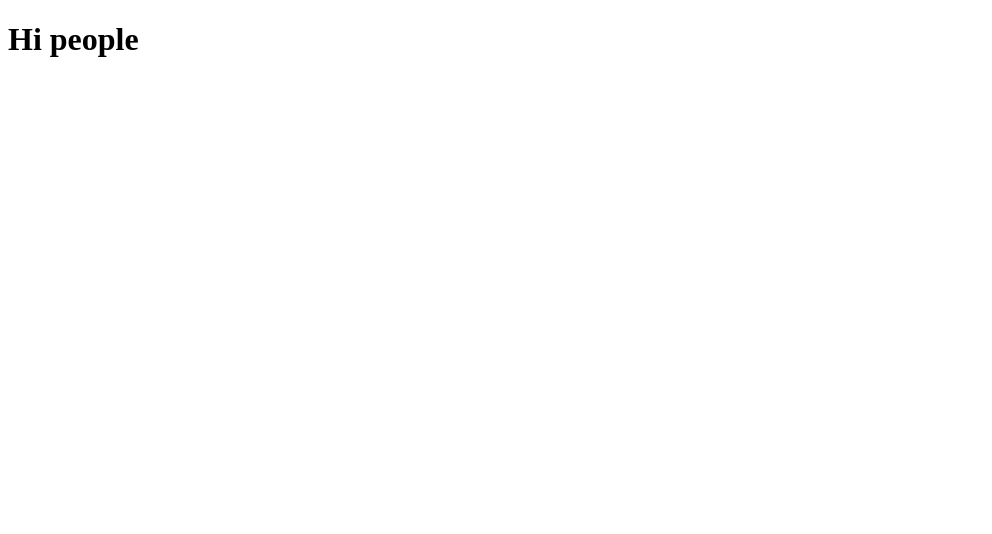
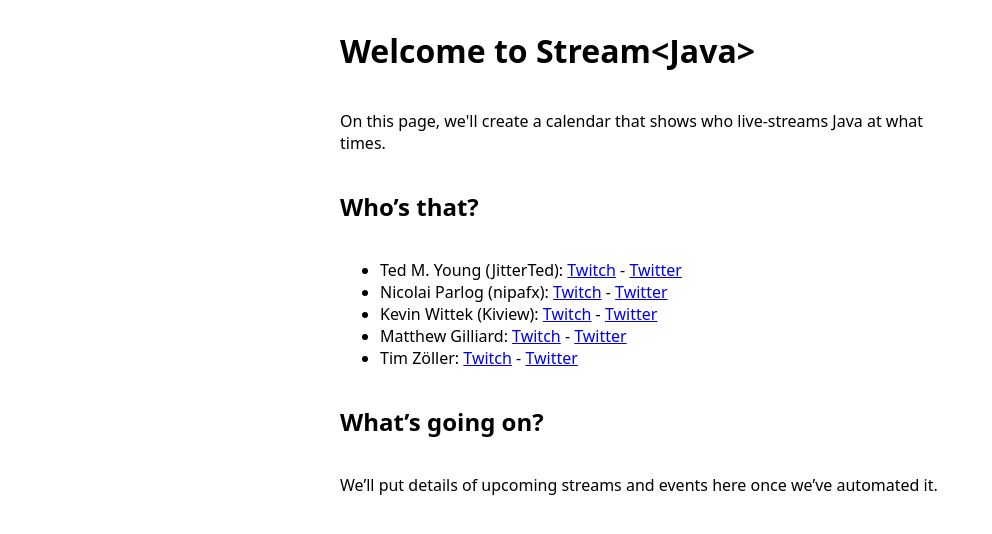
Before and after one commit to StreamOfJava/streamofjava.github.io, a Gatsby site: page / in a window 1280 px wide. Shown: the whole page, without its empty margins (0-992 px from the left). Built offline with nearby package versions, Linux system fonts and the light colour scheme; Gatsby itself is replaced by a stand-in of ours.

Commit message:
Recreate existing page

```diff
--- /dev/null
+++ b/src/components/global.css
@@ -0,0 +1,3 @@
+body {
+    font-family: "Noto Sans", "Helvetica Neue", Helvetica, Arial, sans-serif;
+}
--- /dev/null
+++ b/src/components/layout.module.css
@@ -0,0 +1,8 @@
+.main {
+    display: grid;
+    grid-template-columns: 1fr 600px 1fr;
+}
+
+.main > * {
+    grid-column: 2 / span 1;
+}
--- /dev/null
+++ b/src/components/layout.tsx
@@ -0,0 +1,16 @@
+import * as React from "react"
+
+import "./global.css"
+const layoutStyle = require("./layout.module.css")
+
+interface LayoutProperties {
+    children: any
+}
+
+const Layout = ({ children }: LayoutProperties) => (
+    <main className={layoutStyle.main}>
+        {children}
+    </main>
+)
+
+export default Layout
--- a/src/pages/404.tsx
+++ b/src/pages/404.tsx
@@ -1,10 +1,12 @@
 import * as React from "react"
 
+import Layout from "../components/layout";
+
 const NotFoundPage = () => (
-	<main>
+	<Layout>
 		<h1>404: Not Found</h1>
 		<p>You just hit a route that doesn&#39;t exist... the sadness.</p>
-	</main>
+	</Layout>
 )
 
 export default NotFoundPage
--- a/src/pages/index.tsx
+++ b/src/pages/index.tsx
@@ -1,9 +1,28 @@
 import * as React from "react"
+import { Link } from "gatsby"
+
+import Layout from "../components/layout";
 
 const IndexPage = () => (
-    <main>
-        <h1>Hi people</h1>
-    </main>
+	<Layout>
+		<h1>Welcome to Stream&lt;Java&gt;</h1>
+
+		<p>On this page, we'll create a calendar that shows who live-streams Java at what times.</p>
+
+		<h2>Who’s that?</h2>
+
+		<ul>
+			<li>Ted M. Young (JitterTed): <Link to={"https://www.twitch.tv/jitterted"}>Twitch</Link> - <Link to={"https://twitter.com/jitterted"}>Twitter</Link></li>
+			<li>Nicolai Parlog (nipafx): <Link to={"https://www.twitch.tv/nipafx"}>Twitch</Link> - <Link to={"https://twitter.com/nipafx"}>Twitter</Link></li>
+			<li>Kevin Wittek (Kiview): <Link to={"https://www.twitch.tv/kiview"}>Twitch</Link> - <Link to={"https://twitter.com/kiview"}>Twitter</Link></li>
+			<li>Matthew Gilliard: <Link to={"https://www.twitch.tv/MaximumGilliard"}>Twitch</Link> - <Link to={"https://twitter.com/MaximumGilliard"}>Twitter</Link></li>
+			<li>Tim Zöller: <Link to={"https://www.twitch.tv/JavaHippie"}>Twitch</Link> - <Link to={"https://twitter.com/JavaHippie"}>Twitter</Link></li>
+		</ul>
+
+		<h2>What’s going on?</h2>
+
+		<p>We’ll put details of upcoming streams and events here once we’ve automated it.</p>
+	</Layout>
 )
 
 export default IndexPage
```
